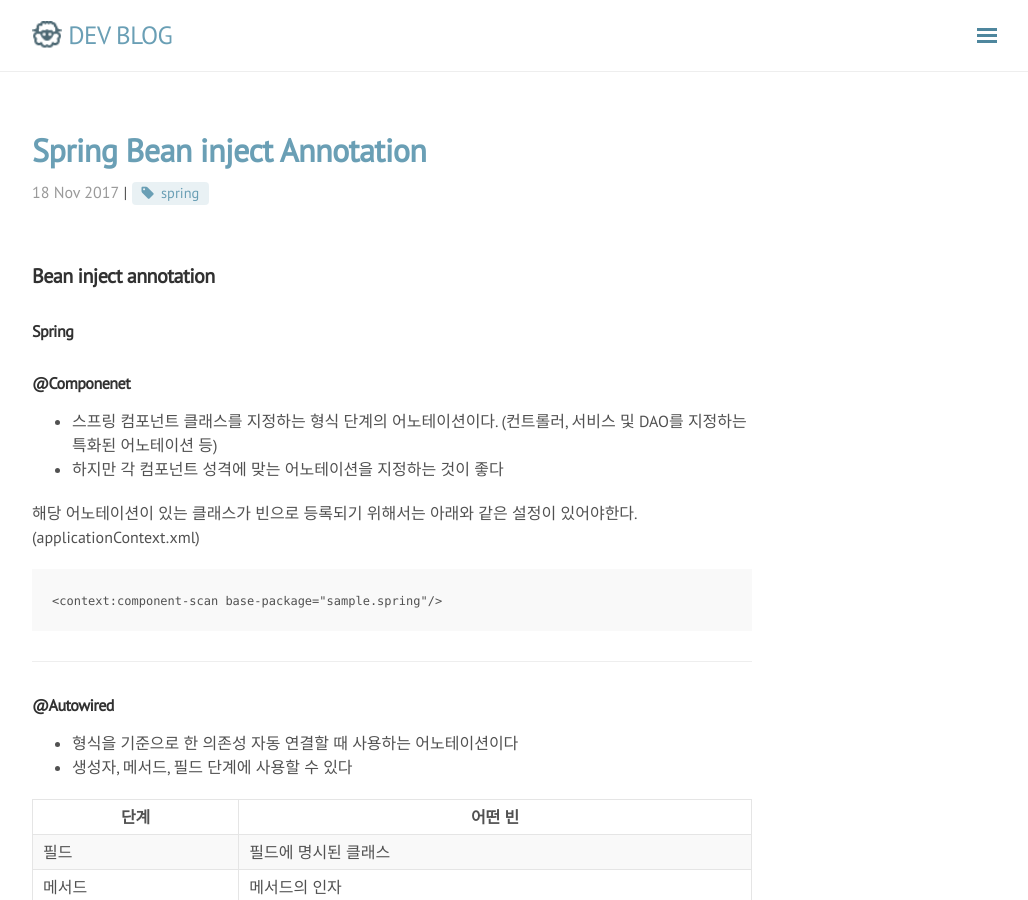
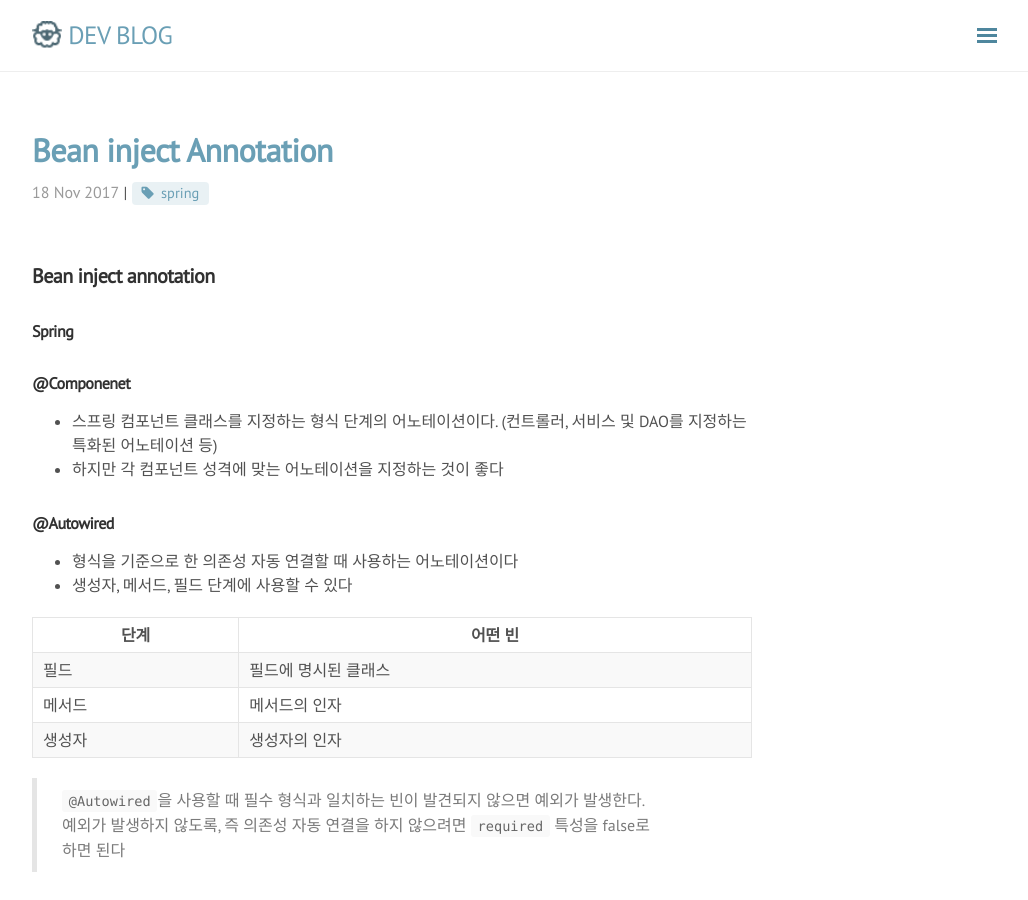
Before and after one commit to rmcodestar/rmcodestar.github.io, a Jekyll site: the page built from _posts/2017-11-18-spring_bean_annotation.md, in a window 1280 px wide and 900 px high. Shown: the whole window, without its empty margins (248-1276 px from the left). Built offline with Jekyll 4.4.1, drawn with Linux system fonts in a browser that asks for light colours; nearby versions of some CDN libraries; comment, search, counter and statistics services are not loaded.

Commit message:
Update 2017-11-18-spring_bean_annotation.md

````diff
--- a/_posts/2017-11-18-spring_bean_annotation.md
+++ b/_posts/2017-11-18-spring_bean_annotation.md
@@ -1,6 +1,6 @@
 ---
 layout: post
-title: Spring Bean inject Annotation
+title: Bean inject Annotation
 category: spring
 tag: spring
 ---
@@ -12,15 +12,6 @@ tag: spring
 * 스프링 컴포넌트 클래스를 지정하는 형식 단계의 어노테이션이다. (컨트롤러, 서비스 및 DAO를 지정하는 특화된 어노테이션 등)
 * 하지만 각 컴포넌트 성격에 맞는 어노테이션을 지정하는 것이 좋다
 
-
-
-해당 어노테이션이 있는 클래스가 빈으로 등록되기 위해서는 아래와 같은 설정이 있어야한다. (applicationContext.xml)
-
-```Xml
-<context:component-scan base-package="sample.spring"/>
-```
-
-***
 
 #### @Autowired
 
@@ -36,8 +27,6 @@ tag: spring
 
 
 > `@Autowired`을 사용할 때 필수 형식과 일치하는 빈이 발견되지 않으면 예외가 발생한다. 예외가 발생하지 않도록, 즉 의존성 자동 연결을 하지 않으려면 `required` 특성을 false로 하면 된다
-
-***
 
 
 #### @Qualifier
@@ -58,10 +47,6 @@ tag: spring
 	3. Name
 
 
-
-***
-
-
 #### @Resource
 * JSR 250의 `@Resource`을 통해 필드와 메서드를 이름을 기준으로 자동 연결하도록 지원한다.
 * 우선순위
````
